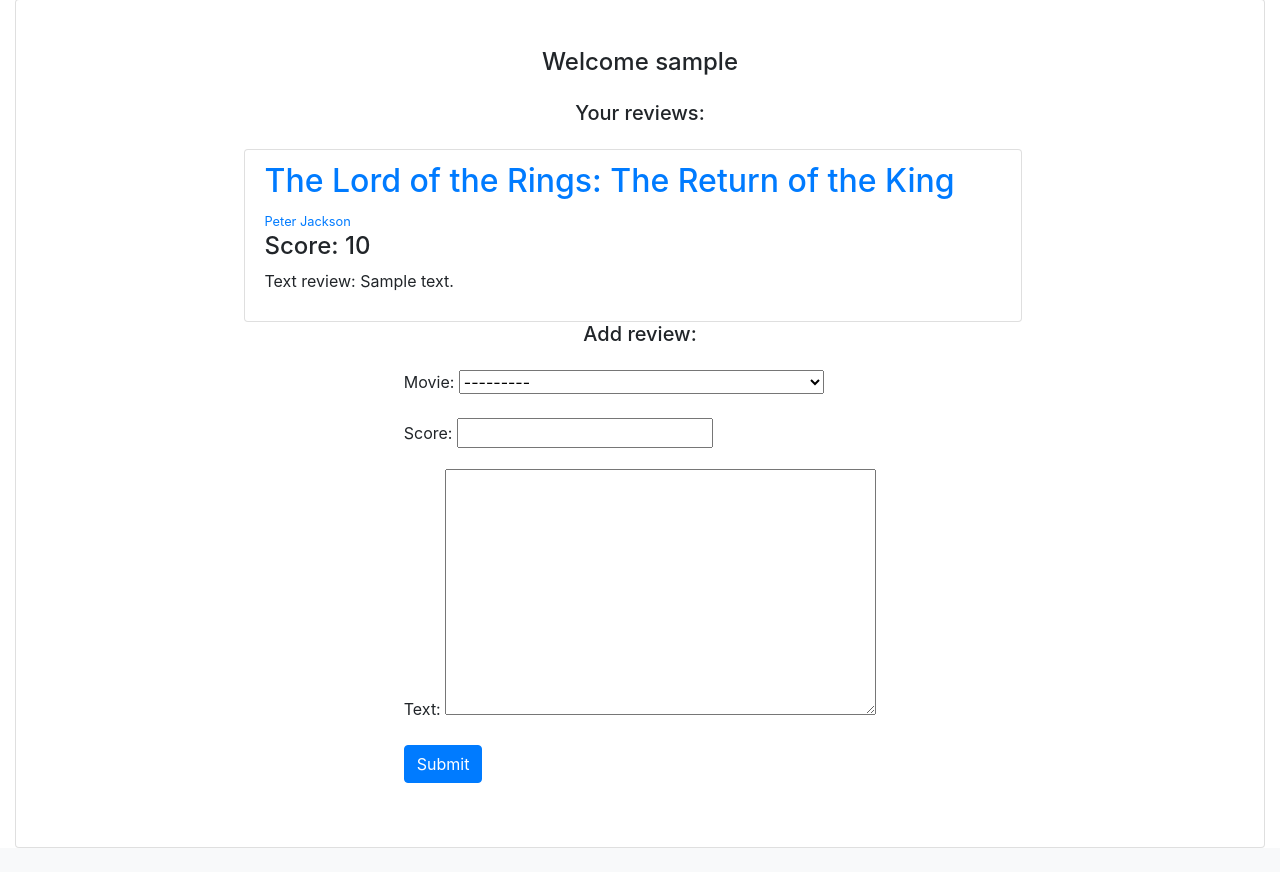
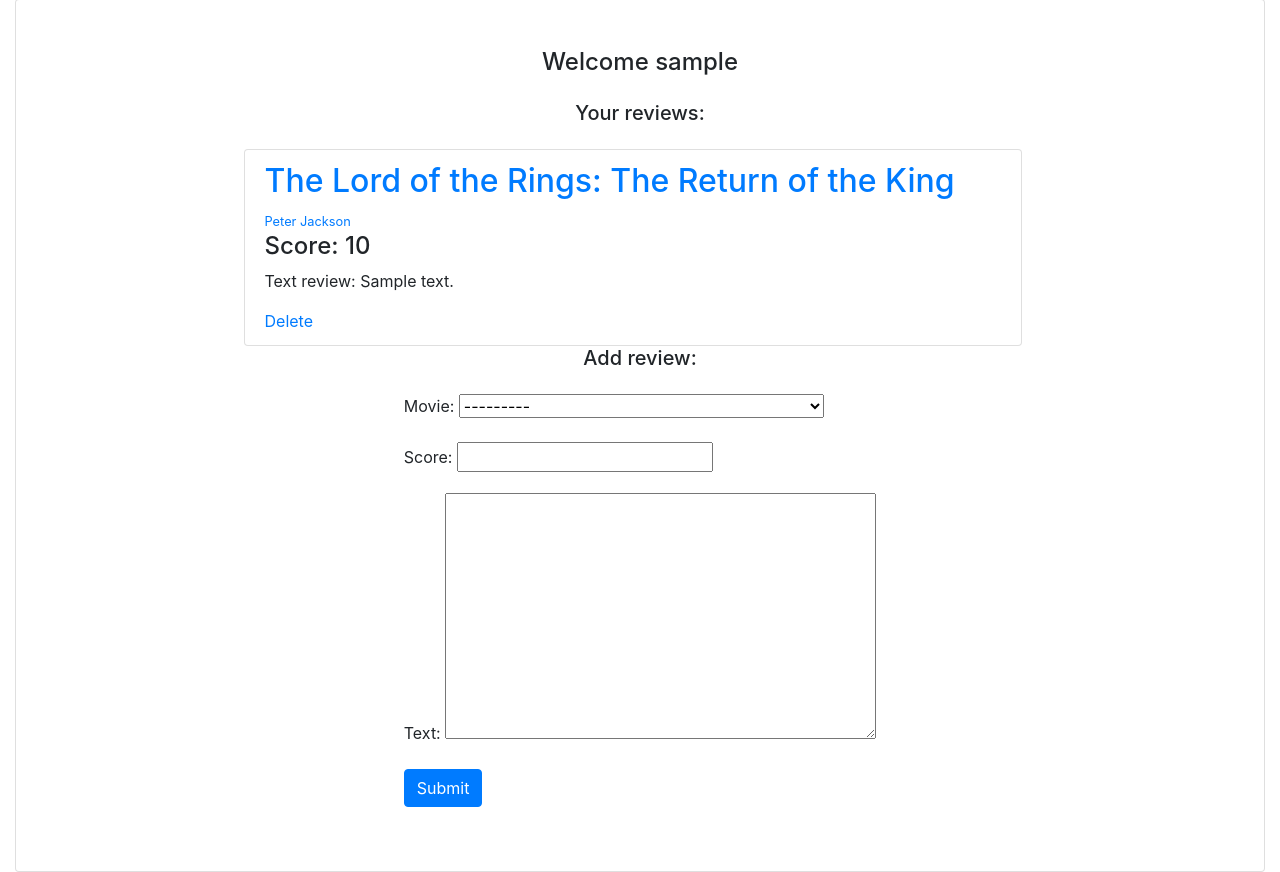
Before and after one commit to HarIgo23/movie_lib, a Django app: page /profile in a window 1280 px wide. Shown: the part 113-985 px from the top of the page. Before the commit the page ends 961 px from the top, so only its background shows below. Run offline with Django 3.2, Linux system fonts and the light colour scheme; a user stored in the database is signed in; data comes from the database, SQL or seed files in the repository; tables that the repository leaves empty hold one stand-in row (values such as "Sample post"); some libraries are stand-ins or nearby versions.

Commit message:
add delete review in profile

```diff
--- a/MovieList/urls.py
+++ b/MovieList/urls.py
@@ -28,6 +28,7 @@
 from movie_reviews.views import (
     movie_review_page,
     user_review_page,
+    delete_review_page,
 )
 from social_auth.views import (
     login_page,
@@ -48,5 +49,6 @@
     path('logout/', LogoutView.as_view(), name='logout'),
     path('profile', profile_page, name='profile'),
     path('social-auth/', include('social_django.urls', namespace="social")),
-    path('register/', register_page, name='register')
+    path('register/', register_page, name='register'),
+    path('delete-review/<int:pk>', delete_review_page, name='review-delete')
 ]
--- a/social_auth/templates/social_auth/profile.html
+++ b/social_auth/templates/social_auth/profile.html
@@ -23,6 +23,7 @@
                                 {{ review.text }}
                             </p>
                         {% endif %}
+                        <a href="{% url 'review-delete' pk=review.pk %}">Delete</a>
                     </li>
                 {% endfor %}
             </ul>
```
Also changed, not shown: movie_reviews/views.py (+6 -1 lines).
